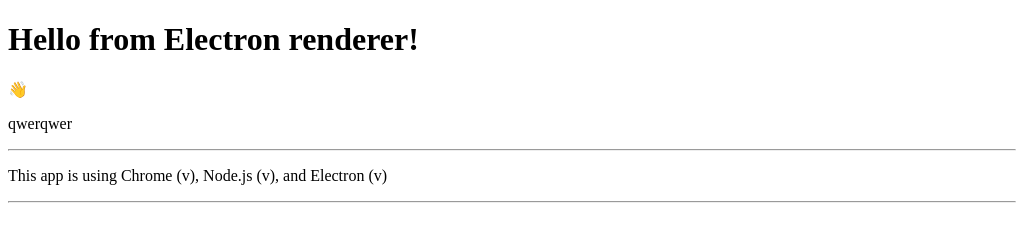
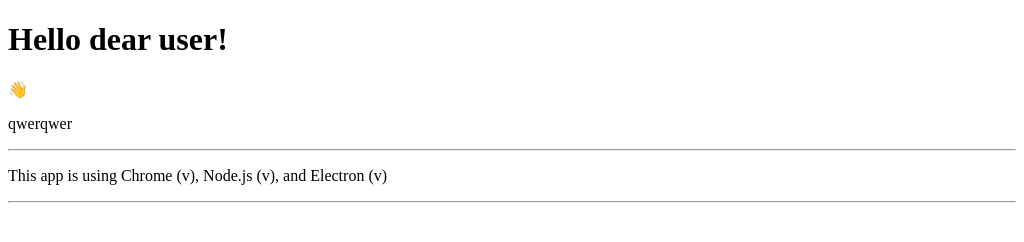
Before and after one commit to Pavel-chemist/MyFirstElectronApp, an Electron app: page index.html in a window 1024 px wide. Drawn offline with Linux system fonts and the light colour scheme; no server answers.

```diff
--- a/index.html
+++ b/index.html
@@ -14,7 +14,7 @@
     <title>Hello from Electron renderer!</title>
   </head>
   <body>
-    <h1>Hello from Electron renderer!</h1>
+    <h1>Hello dear user!</h1>
     <p>👋</p>
     <p>qwerqwer</p>
     <hr/>
```
Also changed, not shown: package.json (+29 -2 lines), 1 other file.
